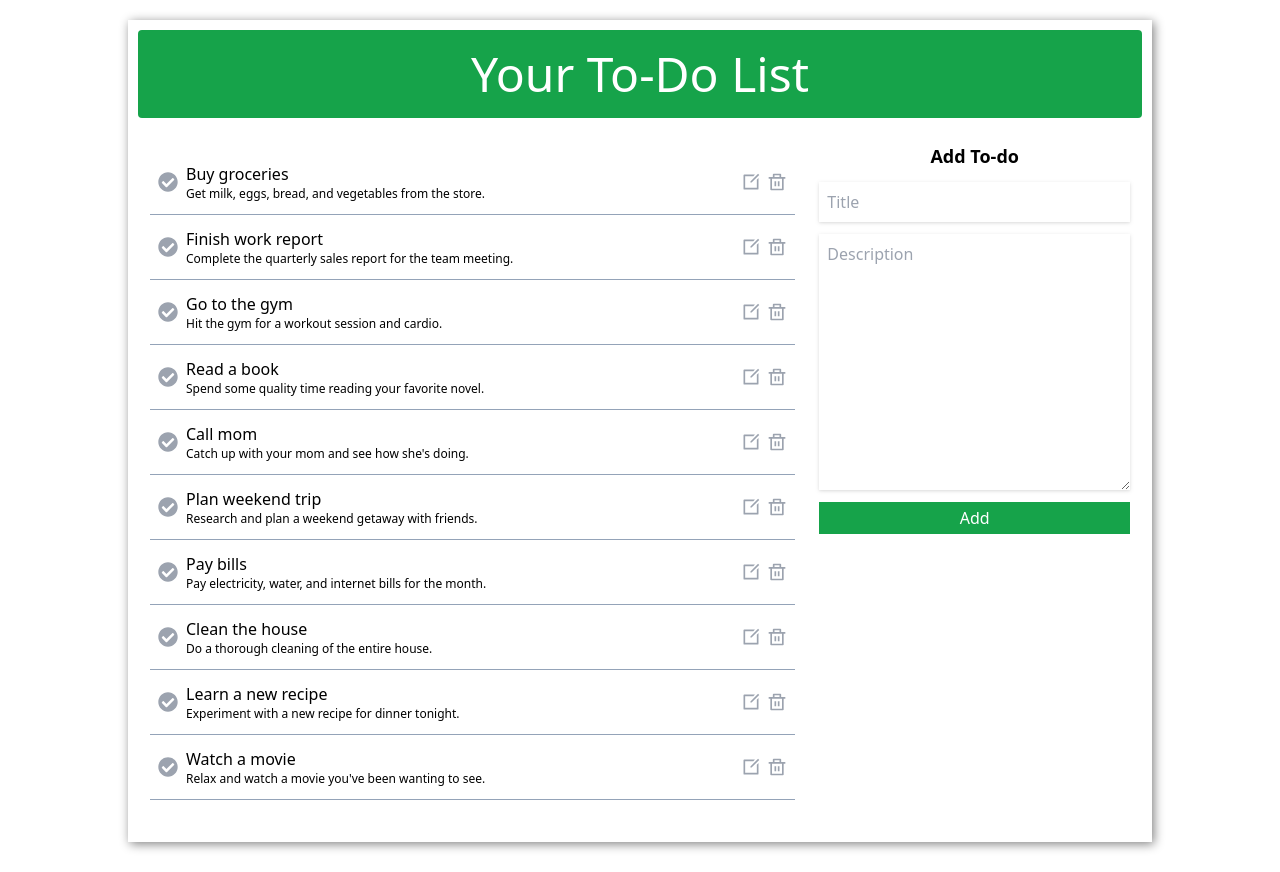
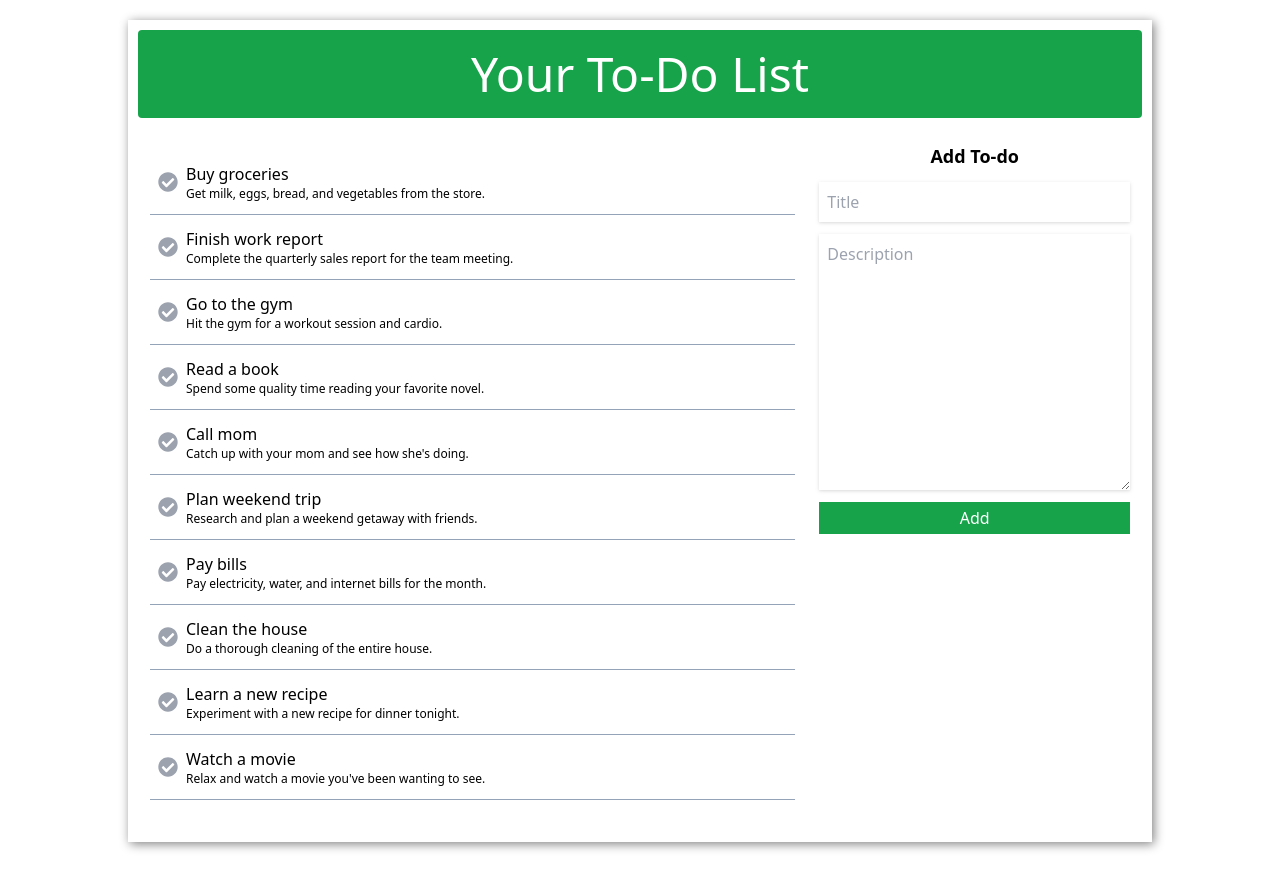
Before and after one commit to rennjay/react-to-do, a React (Create React App) app: page / in a window 1280 px wide. Built offline with nearby package versions, Linux system fonts and the light colour scheme.

Commit message:
Add hover effect on task controls

```diff
--- a/src/components/TaskControls.js
+++ b/src/components/TaskControls.js
@@ -1,8 +1,8 @@
 import { RiDeleteBinLine, RiEditBoxLine } from 'react-icons/ri';
 
-const TaskControls = function() {
+const TaskControls = function({showTaskControls}) {
     return (
-        <div className="task-controls flex justify-items-center items-center px-2 gap-1.5">
+        <div className={'task-controls flex justify-items-center items-center px-2 gap-1.5 ' + ( showTaskControls ? 'block':'hidden')}>
             <RiEditBoxLine className='text-gray-400 text-xl'/>
             <RiDeleteBinLine className='text-gray-400 text-xl'/>
         </div>
--- a/src/components/TaskItem.js
+++ b/src/components/TaskItem.js
@@ -1,9 +1,22 @@
 import { FaCheckCircle } from 'react-icons/fa';
 import TaskControls from './TaskControls';
+import { useState } from 'react';
 
 function TaskItem({todo, handleCompleteTodo}){
+let [showTaskControls, setShowTaskControls] = useState(false);
+
+const handleMouseOver = (e) => {
+    setShowTaskControls(true);
+};
+
+const handleMouseLeave = (e) => {
+    setShowTaskControls(false);
+};
     return(
-        <div className="flex task-item-container py-3 justify-between" onClick={(event) => handleCompleteTodo(event, todo)}>
+        <div className="flex task-item-container py-3 justify-between"
+            onClick={(event) => handleCompleteTodo(event, todo)}
+                onMouseOver={handleMouseOver}
+                    onMouseLeave={handleMouseLeave}>
             <div className="task-item-content flex">
                 <div className="flex justify-items-center items-center px-2">
                     <FaCheckCircle className={'text-xl ' + (todo.isCompleted ? 'text-green-600' : 'text-gray-400')} />
@@ -17,7 +30,7 @@ function TaskItem({todo, handleCompleteTodo}){
                     </div>
                 </div>
             </div>
-            <TaskControls />
+            <TaskControls showTaskControls={showTaskControls} />
         </div>
     );
 }
```
